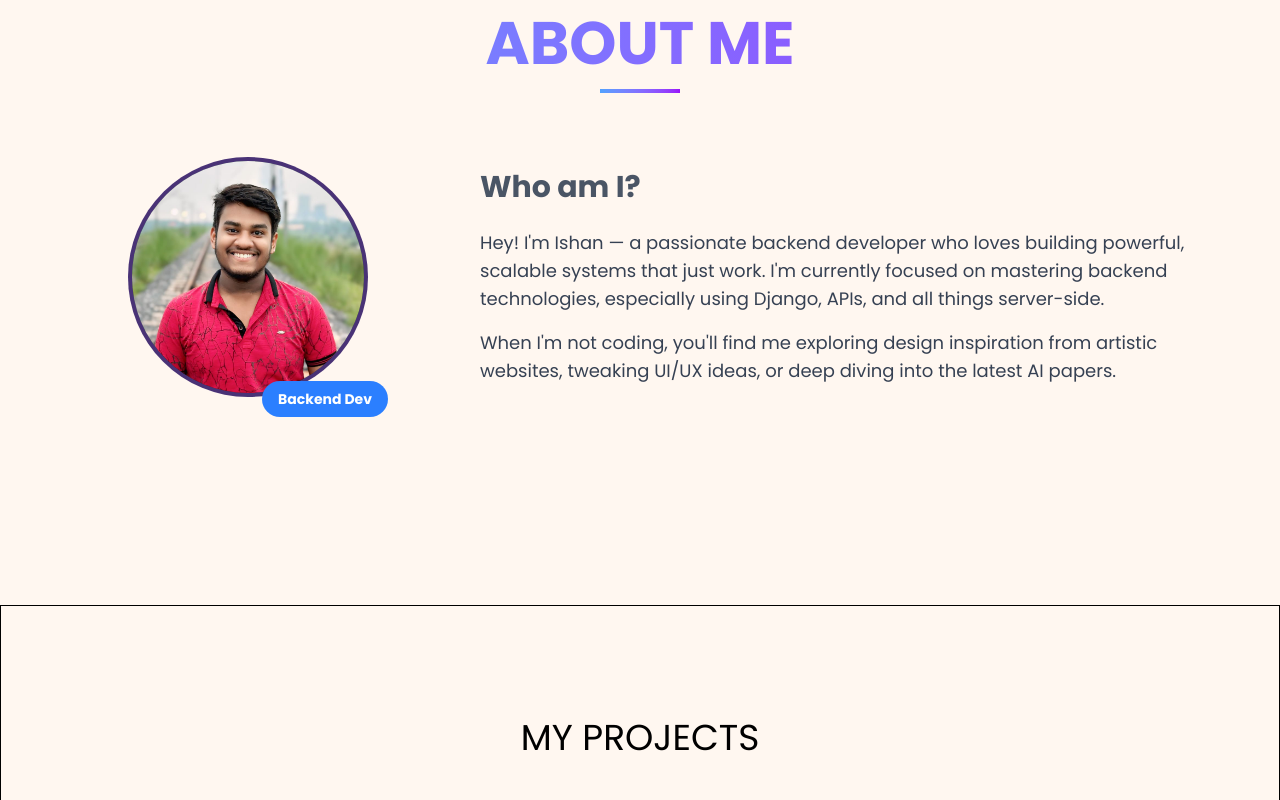
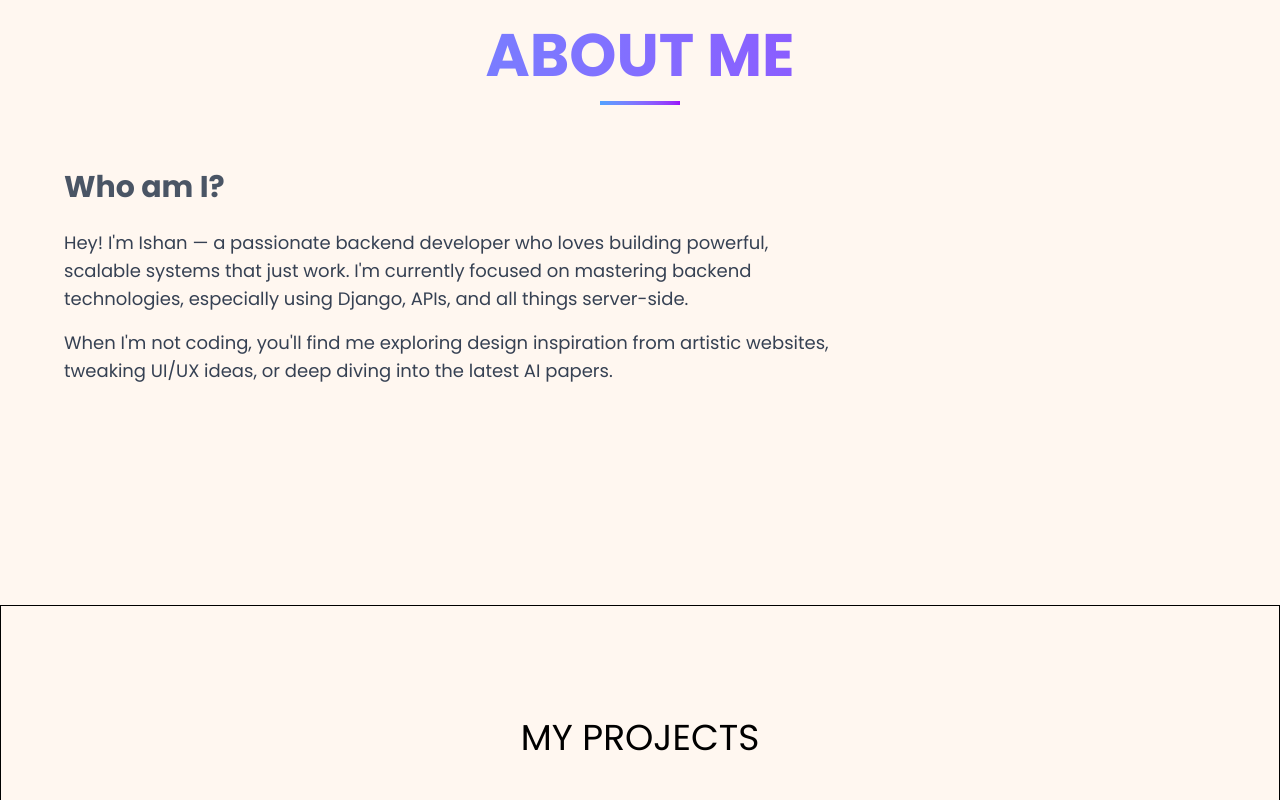
Before and after one commit to Head2On/PortfolioX, a Next.js app: page / in a window 1280 px wide. Shown: the part 1080-1880 px from the top of the page. Built offline with nearby package versions, Linux system fonts and the light colour scheme.

Commit message:
Update About.tsx

```diff
--- a/src/components/About.tsx
+++ b/src/components/About.tsx
@@ -17,28 +17,6 @@ export default function About() {
 
         {/* Content Container */}
         <div className="flex flex-col lg:flex-row gap-12 items-center">
-          {/* Image/Graphic - Left Side */}
-          <div className="w-full lg:w-1/3 flex justify-center">
-            <div className="relative">
-              <div className="w-60 h-60 md:w-60 md:h-60 rounded-full bg-gray-800 border-4 border-purple-500/30 overflow-hidden">
-                {/* Replace with your image */}
-                <div className="w-full h-full bg-gray-700 flex items-center justify-center">
-                  <span className="text-4xl">
-                  <Image
-                    src="/assets/img.jpg"
-                    alt="Ishan"
-                    width={320}
-                    height={320}
-                    className="w-full h-full object-cover"
-                  />
-                  </span>
-                </div>
-              </div>
-              <div className="absolute -bottom-5 -right-5 bg-blue-500 text-white px-4 py-2 rounded-full text-sm font-bold">
-                Backend Dev
-              </div>
-            </div>
-          </div>
 
           {/* Text Content - Right Side */}
           <div className="w-full lg:w-2/3">
```
